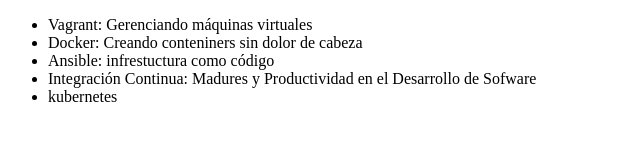
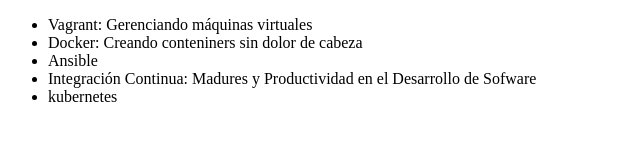
Before and after one commit to CarlosTeranM/alura-git, a plain HTML site: page index.html in a window 1280 px wide. Shown: the whole page, without its empty margins (0-640 px from the left). Drawn offline with Linux system fonts and the light colour scheme.

Commit message:
Revert "Cambiando el nombre del curso de Ansible"
This reverts commit 574cdb3d6e97d8ec123f3d4ede8a54deadc320b6.

```diff
--- a/index.html
+++ b/index.html
@@ -8,7 +8,7 @@
      <ul>
          <li> Vagrant: Gerenciando máquinas virtuales </li>
          <li> Docker: Creando conteniners sin dolor de cabeza</li>
-         <li> Ansible: infrestuctura como código </li>
+         <li> Ansible </li>
          <li> Integración Continua: Madures y Productividad en el Desarrollo de Sofware</li>
          <li>kubernetes</li>
      </ul>
```
